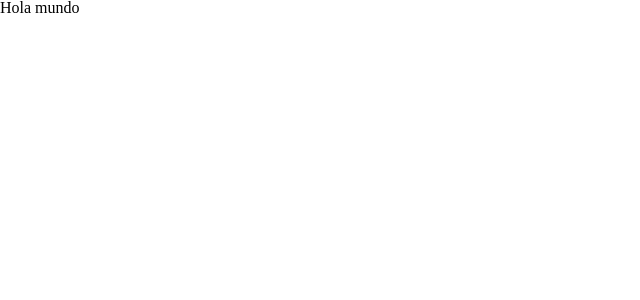
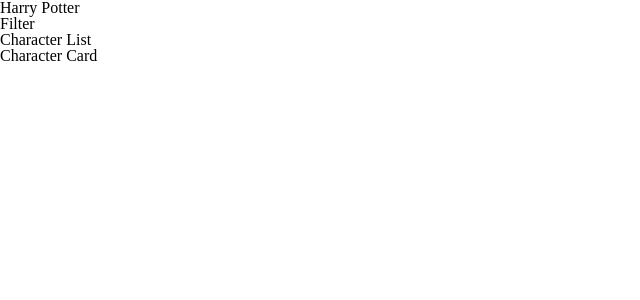
Before and after one commit to Adalab/modulo-3-evaluacion-final-modehans, a React (Create React App) app: page / in a window 1280 px wide. Shown: the top 300 px of the page, without its empty margins (0-640 px from the left). Built offline with nearby package versions, Linux system fonts and the light colour scheme.

Commit message:
Initial html structure

```diff
--- a/public/index.html
+++ b/public/index.html
@@ -11,7 +11,7 @@
     href="https://fonts.googleapis.com/css2?family=Roboto:wght@300;500;700&display=swap"
     rel="stylesheet">
 
-  <title>React App</title>
+  <title>Harry Potter Chraracters</title>
 </head>
 
 <body>
--- a/src/components/App.js
+++ b/src/components/App.js
@@ -1,7 +1,21 @@
 import '../styles/layout/App.scss';
 import { Routes, Route } from 'react-router-dom';
 const App = () => {
-  return <div>Hola mundo</div>;
+  return (
+    <>
+      <header>
+        <h1>Harry Potter</h1>
+      </header>
+      <main>
+        <section> Filter</section>
+        <ul>
+          {' '}
+          Character List
+          <li>Character Card</li>
+        </ul>
+      </main>
+    </>
+  );
 };
 
 export default App;
```
